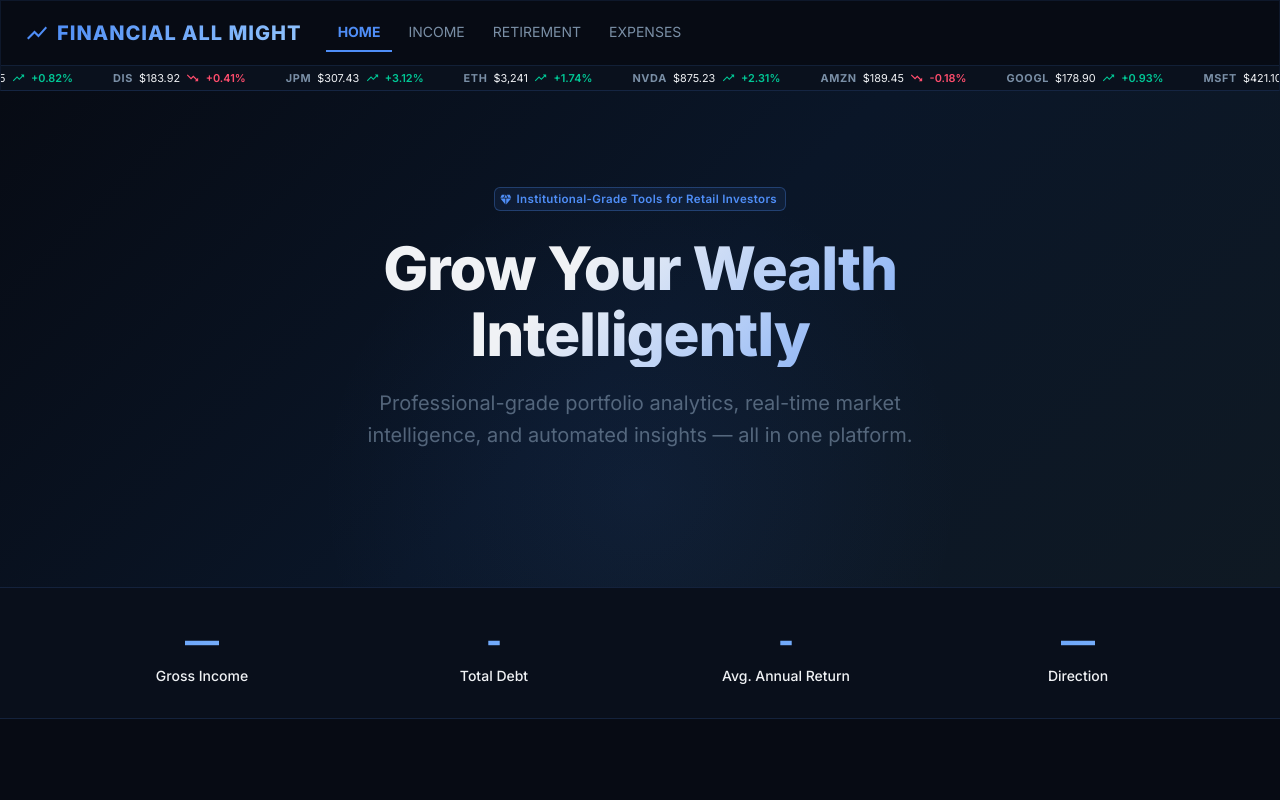
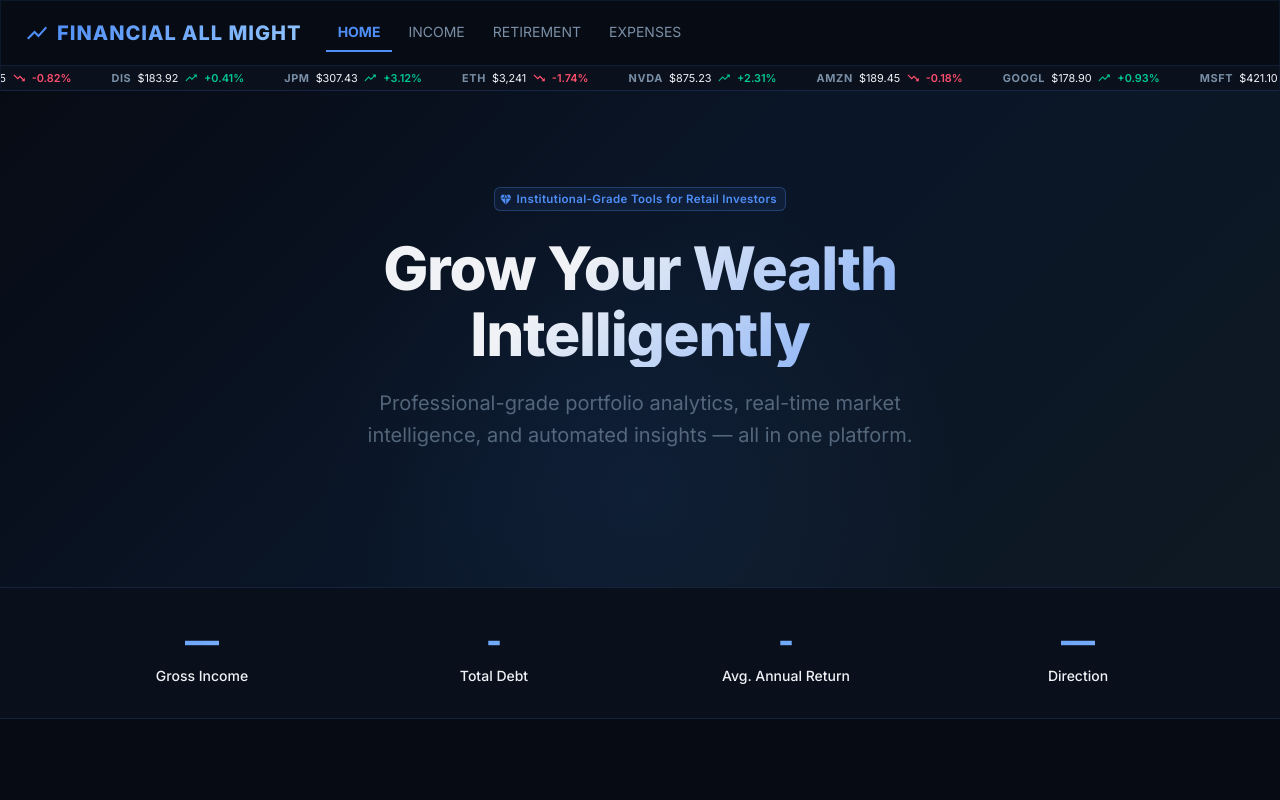
Before and after one commit to josejesusgarciajr/FinancialAllMight, a React (Vite) app: page / in a window 1280 px wide. Shown: the top 800 px of the page. Built offline with nearby package versions, Linux system fonts and the light colour scheme.

Commit message:
Updated Stock Banner

```diff
--- a/src/components/Navbar.tsx
+++ b/src/components/Navbar.tsx
@@ -29,10 +29,10 @@ const navLinks = [
 
 const ticker = [
     { symbol: 'FXAIX', price: '251.32', change: '+1.24%', up: true },
-    { symbol: 'AAPL', price: '213.45', change: '+0.82%', up: true },
-    { symbol: 'DIS', price: '183.92', change: '+0.41%', up: false },
+    { symbol: 'AAPL', price: '213.45', change: '-0.82%', up: false },
+    { symbol: 'DIS', price: '183.92', change: '+0.41%', up: true },
     { symbol: 'JPM', price: '307.43', change: '+3.12%', up: true },
-    { symbol: 'ETH', price: '3,241', change: '+1.74%', up: true },
+    { symbol: 'ETH', price: '3,241', change: '-1.74%', up: false },
     { symbol: 'NVDA', price: '875.23', change: '+2.31%', up: true },
     { symbol: 'AMZN', price: '189.45', change: '-0.18%', up: false },
     { symbol: 'GOOGL', price: '178.90', change: '+0.93%', up: true },
```
